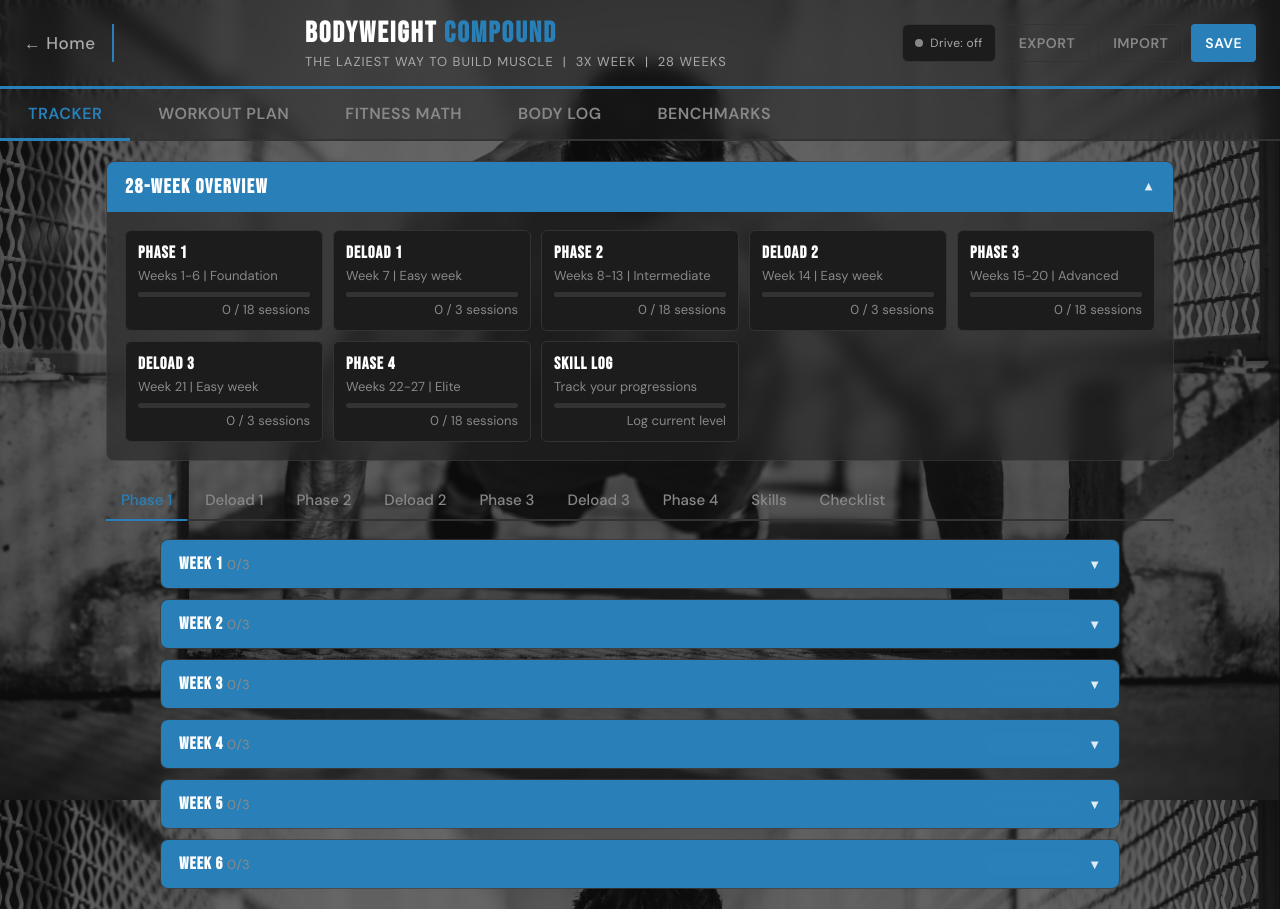
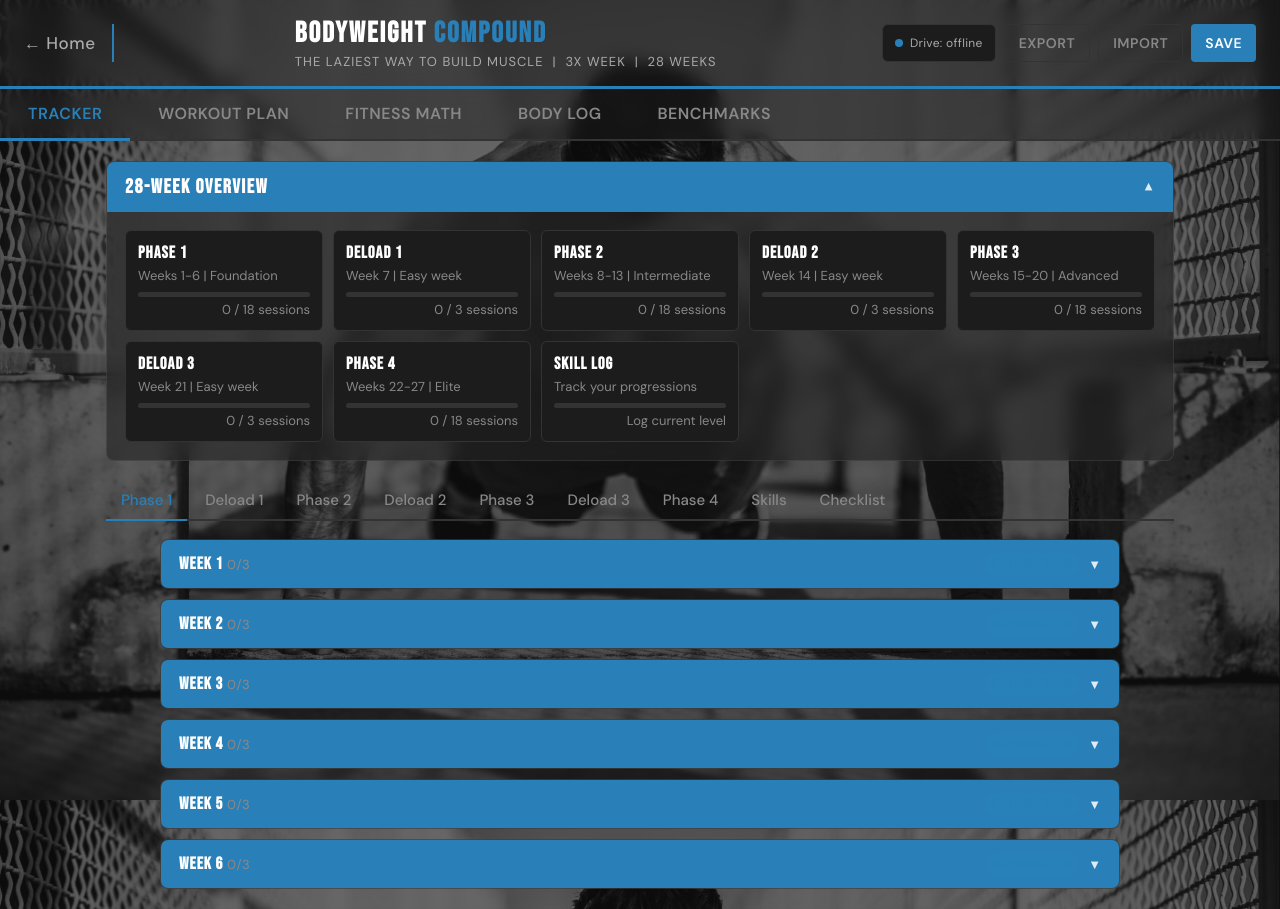
Before and after one commit to mdv-universe/Fitness, a plain HTML site: page BW_Workout_Tracker_v2.html in a window 1280 px wide. Drawn offline with Linux system fonts and the light colour scheme.

Commit message:
Fix Drive badge: add gdriveOnStateChange to all 3 trackers

```diff
--- a/BW_Workout_Tracker_v2.html
+++ b/BW_Workout_Tracker_v2.html
@@ -1679,7 +1679,15 @@
 initTools();
 
 </script>
-<script>window.GDRIVE_CLIENT_ID = '358625617188-h4dafdsn0rib86jabubdb8pgrtlch2vg.apps.googleusercontent.com';</script>
+<script>
+window.GDRIVE_CLIENT_ID = '358625617188-h4dafdsn0rib86jabubdb8pgrtlch2vg.apps.googleusercontent.com';
+window.gdriveOnStateChange = function(state, text) {
+  var badge = document.getElementById('drive-badge');
+  var dbText = document.getElementById('db-text');
+  if (badge) badge.dataset.state = state;
+  if (dbText) dbText.textContent = text;
+};
+</script>
 <script src="gdrive_sync.js" defer></script>
 </body>
 </html>
```
Also changed, not shown: KB_Workout_Tracker.html (+9 -1 lines), MF_Workout_Tracker_v3.html (+9 -1 lines).
